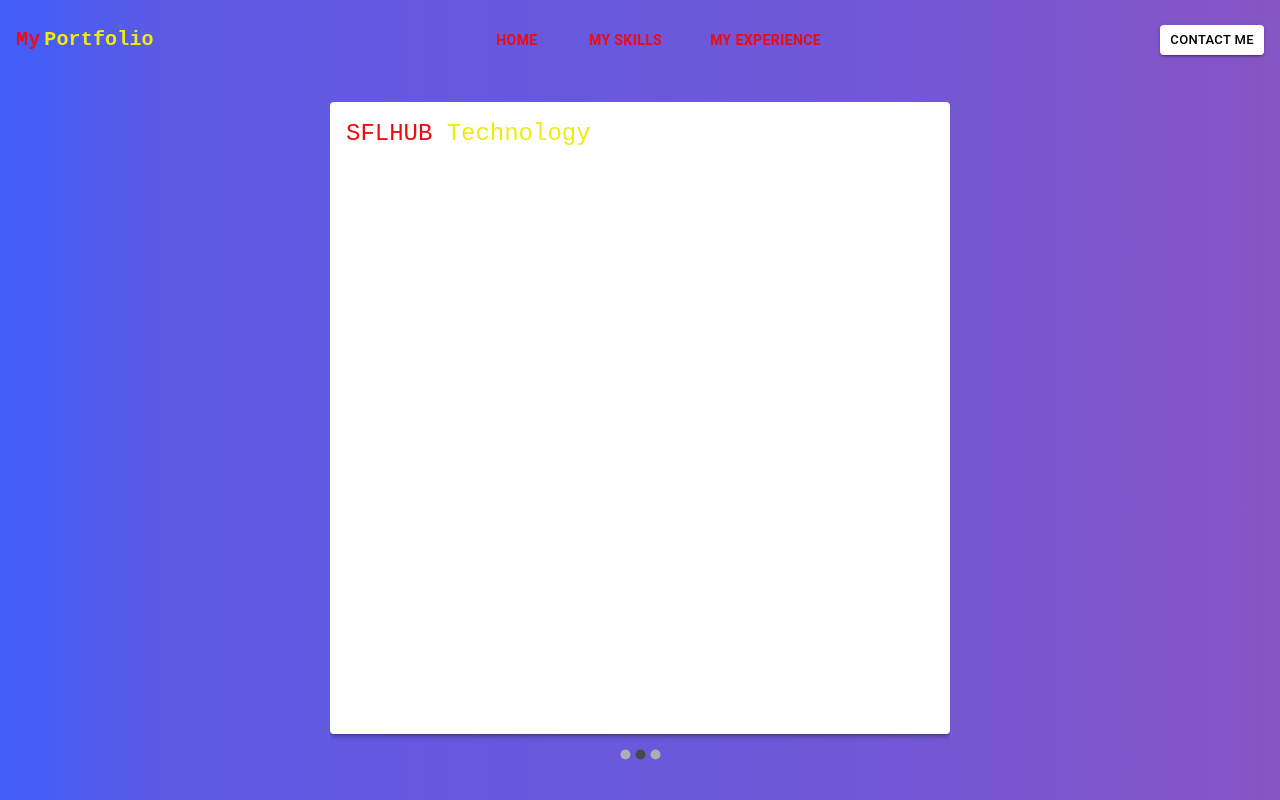
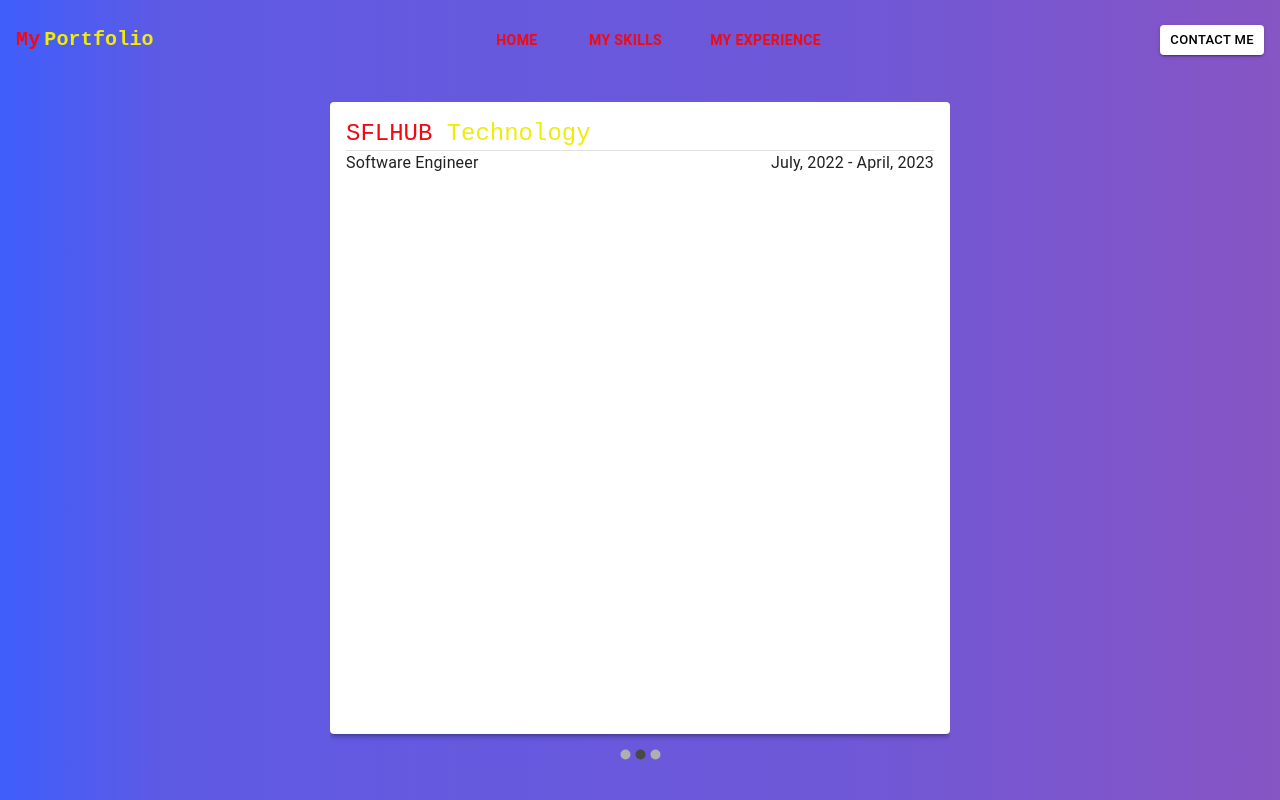
Before and after one commit to prakashmishra1234/MyPortfolio, a React (Create React App) app: page /experience in a window 1280 px wide. Built offline with nearby package versions, Linux system fonts and the light colour scheme; a web font is replaced by a local one.

Commit message:
changes in experience

```diff
--- a/src/Components/Experience.tsx
+++ b/src/Components/Experience.tsx
@@ -1,20 +1,26 @@
 import React from "react";
 import Carousel from "react-material-ui-carousel";
-import { Paper, Button, Box, Typography } from "@mui/material";
+import { Paper, Button, Box, Typography, Divider } from "@mui/material";
 
 const Experience = () => {
   var items = [
     {
       Ftitle: "Vivo",
       Ltitle: "Collaboration Solutions",
+      jobtitle: "Software Engineer",
+      Duration: "April, 2023 - Present",
     },
     {
       Ftitle: "SFLHUB",
       Ltitle: "Technology",
+      jobtitle: "Software Engineer",
+      Duration: "July, 2022 - April, 2023",
     },
     {
       Ftitle: "SFLHUB",
       Ltitle: "Technology",
+      jobtitle: "Software Engineer Intern",
+      Duration: "January, 2022 - June, 2022",
     },
   ];
 
@@ -40,6 +46,7 @@
           style: {
             bottom: "0",
             top: "unset",
+            color: "red",
           },
         }}
         sx={{ width: { md: "50%", xs: "100%" } }}
@@ -64,6 +71,17 @@
                 {item.Ltitle}
               </Typography>
             </Typography>
+            <Divider />
+            <Box
+              sx={{
+                display: "flex",
+                justifyContent: "space-between",
+                alignItems: "center",
+              }}
+            >
+              <Typography>{item.jobtitle}</Typography>
+              <Typography>{item.Duration}</Typography>
+            </Box>
           </Paper>
         ))}
       </Carousel>
```
